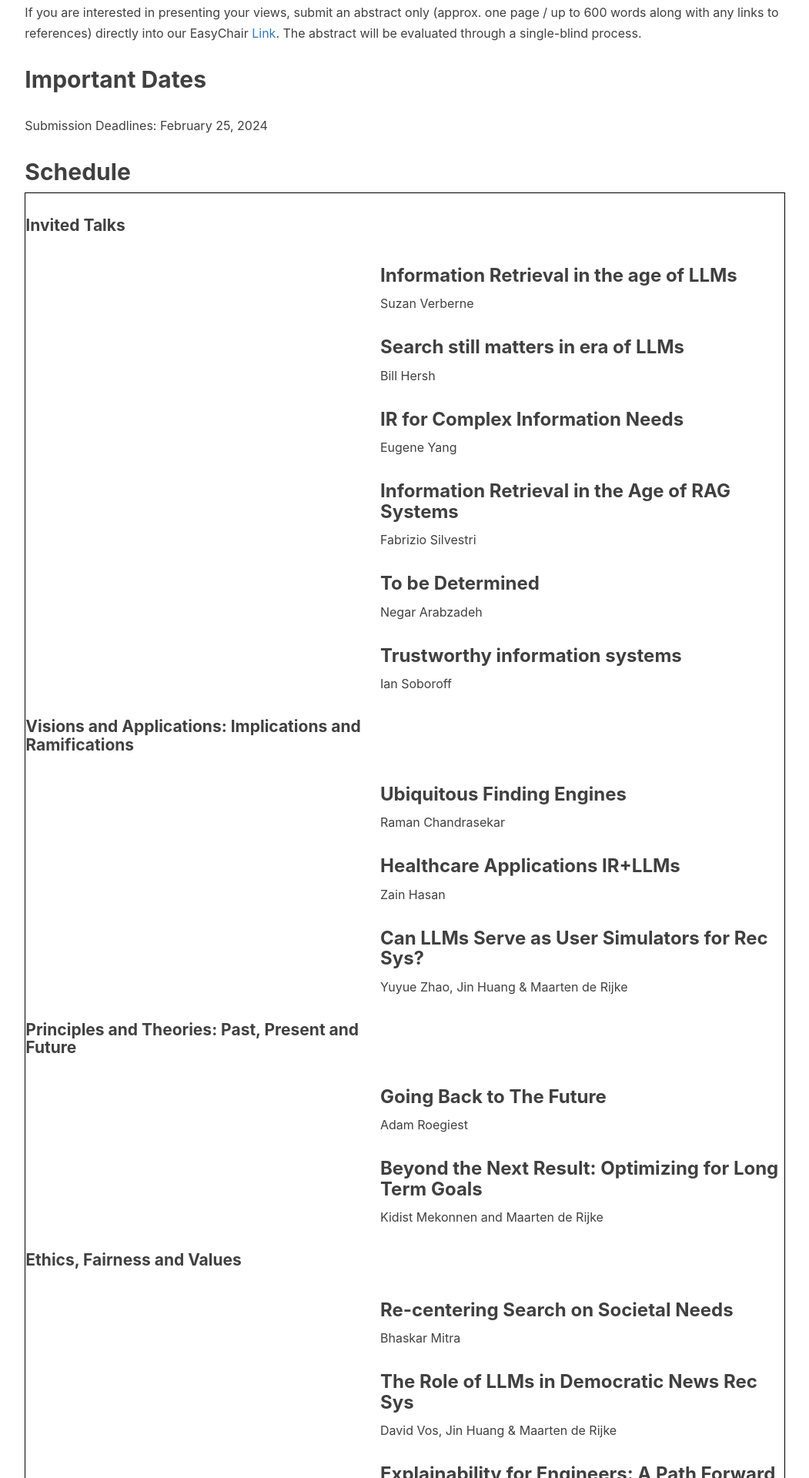
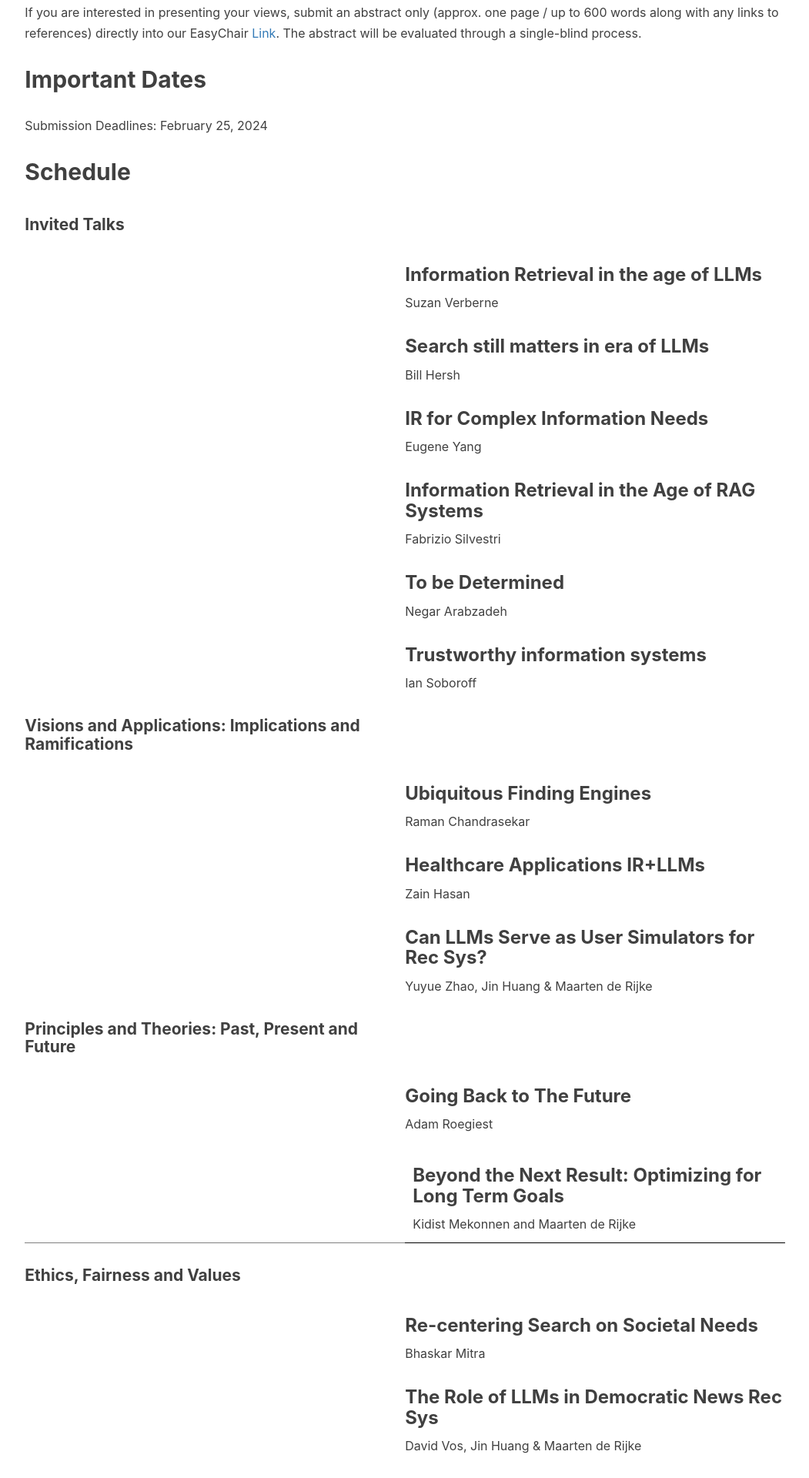
Before and after one commit to SearchFutures/SearchFutures.github.io, a Jekyll site: the page built from index.md, in a window 1280 px wide. Shown: the part 1927-3847 px from the top of the page at 77% size, without its empty margins (196-1247 px from the left). Built offline with Jekyll 4.4.1, drawn with Linux system fonts in a browser that asks for light colours; nearby versions of some CDN libraries; our own code applies the rules of GitHub Pages for plain Markdown files.

Commit message:
Update index.md

```diff
--- a/index.md
+++ b/index.md
@@ -43,7 +43,7 @@ Submission Deadlines: February 25, 2024
 
 ## <a name='Schedule' style="color: inherit; text-decoration: none;"> Schedule </a>
 
-<table style="border-collapse: collapse; border: 1px solid black;">
+<table style="border-collapse: collapse;">
 <!--   <thead>
     <tr>
       <th>Event</th>
@@ -104,8 +104,8 @@ Submission Deadlines: February 25, 2024
       <td>    <h3>Going Back to The Future   </h3>   Adam Roegiest    </td>
     </tr>
    <tr>
-      <td>   </td>
-      <td>    <h3>Beyond the Next Result: Optimizing for Long Term Goals   </h3>   Kidist Mekonnen and Maarten de Rijke    </td>
+      <td style="border-bottom: 1px solid gray; padding: 10px; width: 50%;">   </td>
+      <td style="border-bottom: 1px solid black; padding: 10px;">    <h3>Beyond the Next Result: Optimizing for Long Term Goals   </h3>   Kidist Mekonnen and Maarten de Rijke    </td>
     </tr>
    <tr>
       <td> <h4>Ethics, Fairness and Values</h4>  </td>
```
